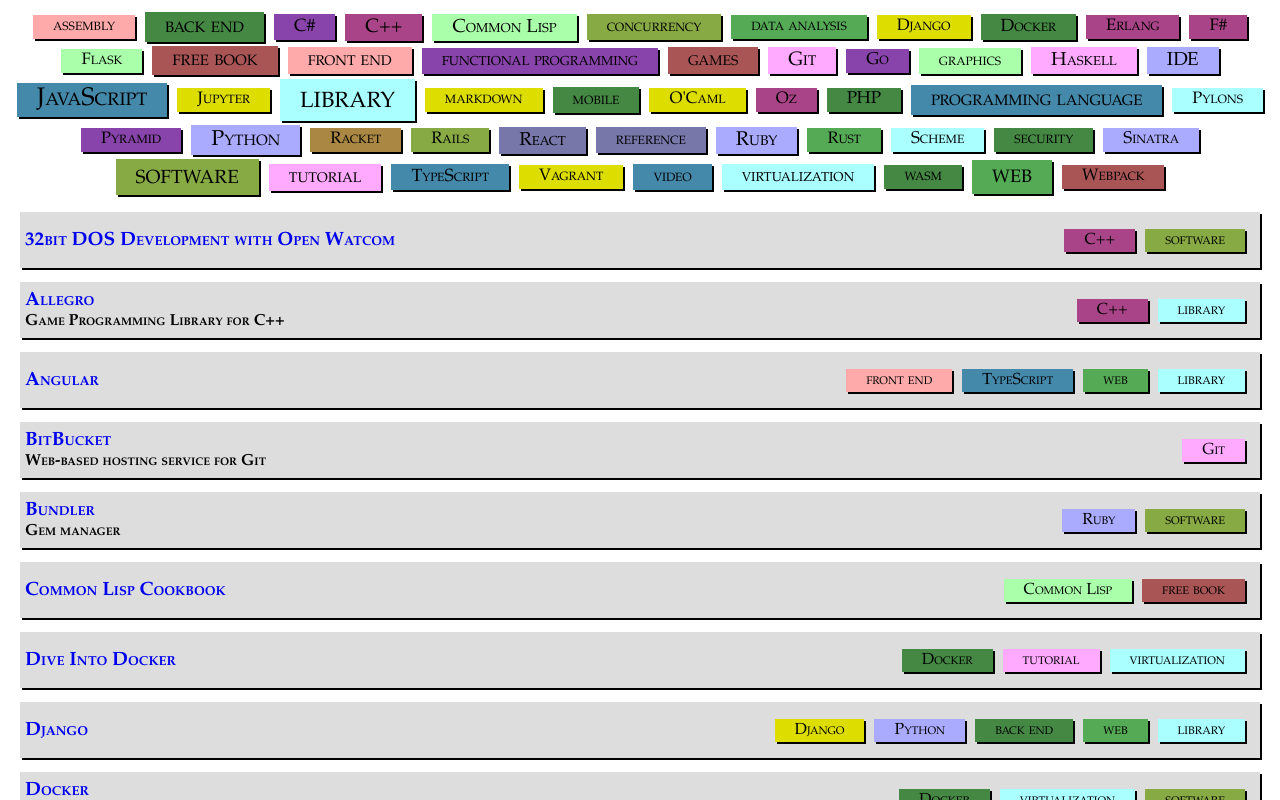
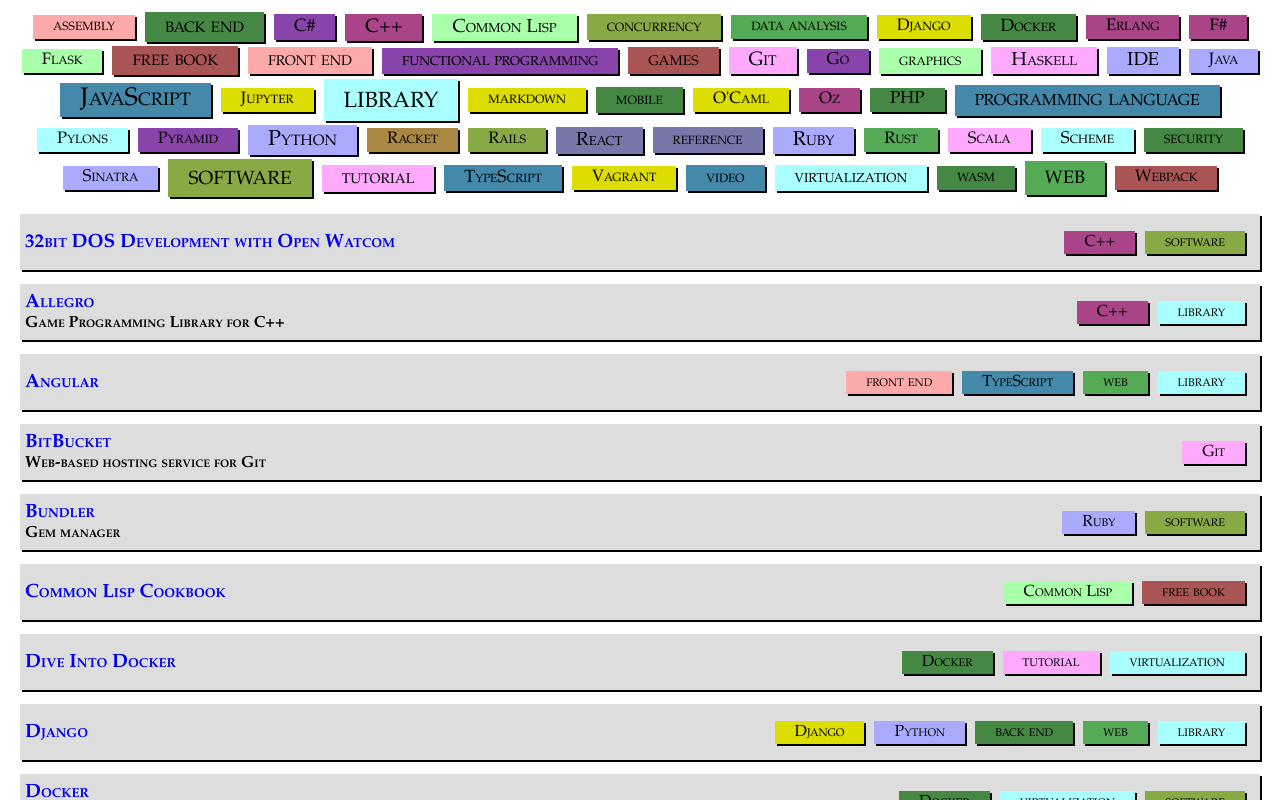
Before and after one commit to UCLeuvenLimburg/bookmarks, a React (Create React App) app: page / in a window 1280 px wide. Built offline with nearby package versions, Linux system fonts and the light colour scheme.

Commit message:
scala bookmark

```diff
--- a/public/data.js
+++ b/public/data.js
@@ -477,5 +477,11 @@
             tags: ['software', `Go`, `programming language`],
             description: `Systems programming language`,
         },
+        {
+            label: "Scala",
+            url: "https://www.scala-lang.org/",
+            tags: ['Scala', 'Java', `software`, `programming language`],
+            description: `Advanced programming language targeting the JVM`,
+        },
     ].forEach(addBookmark);
 }
```
